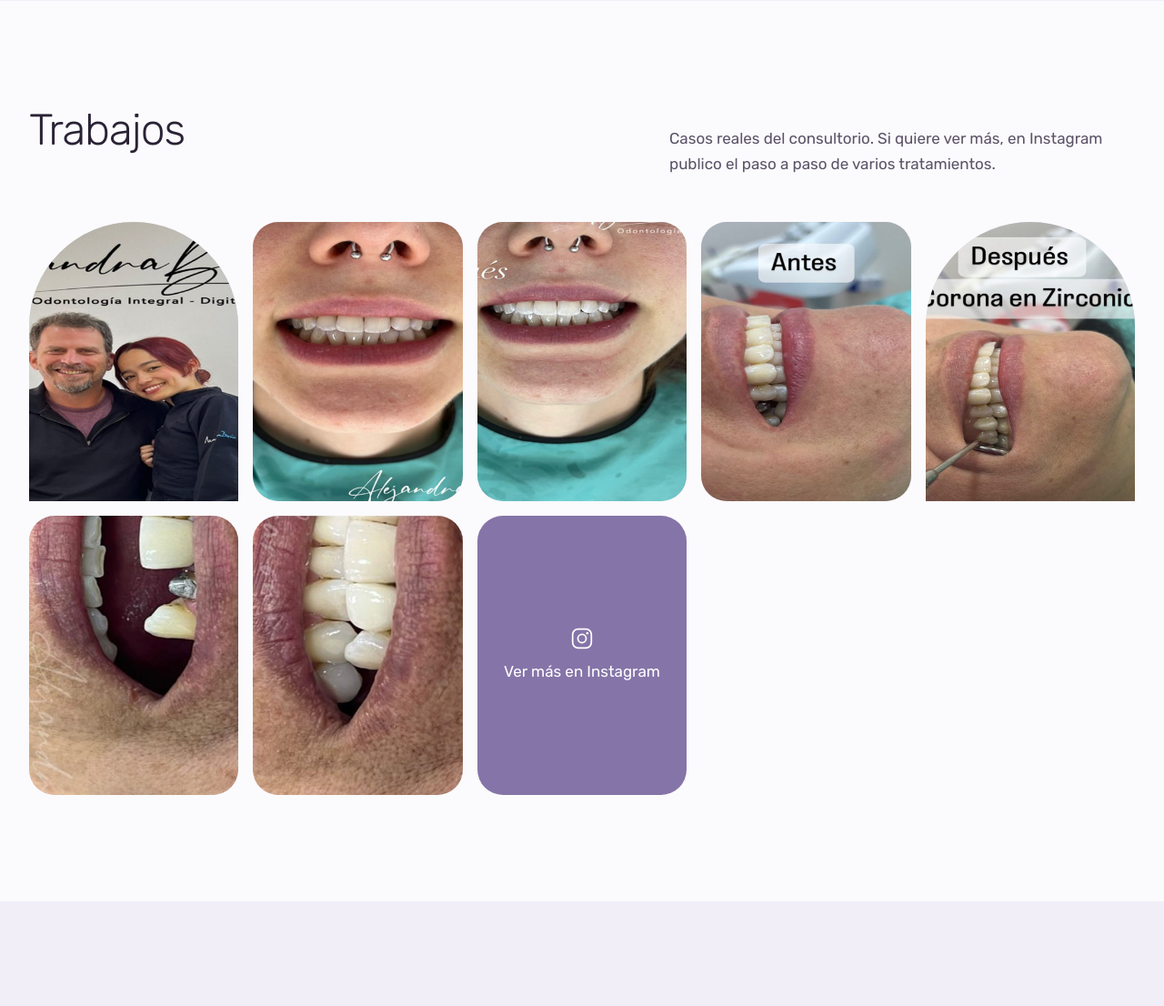
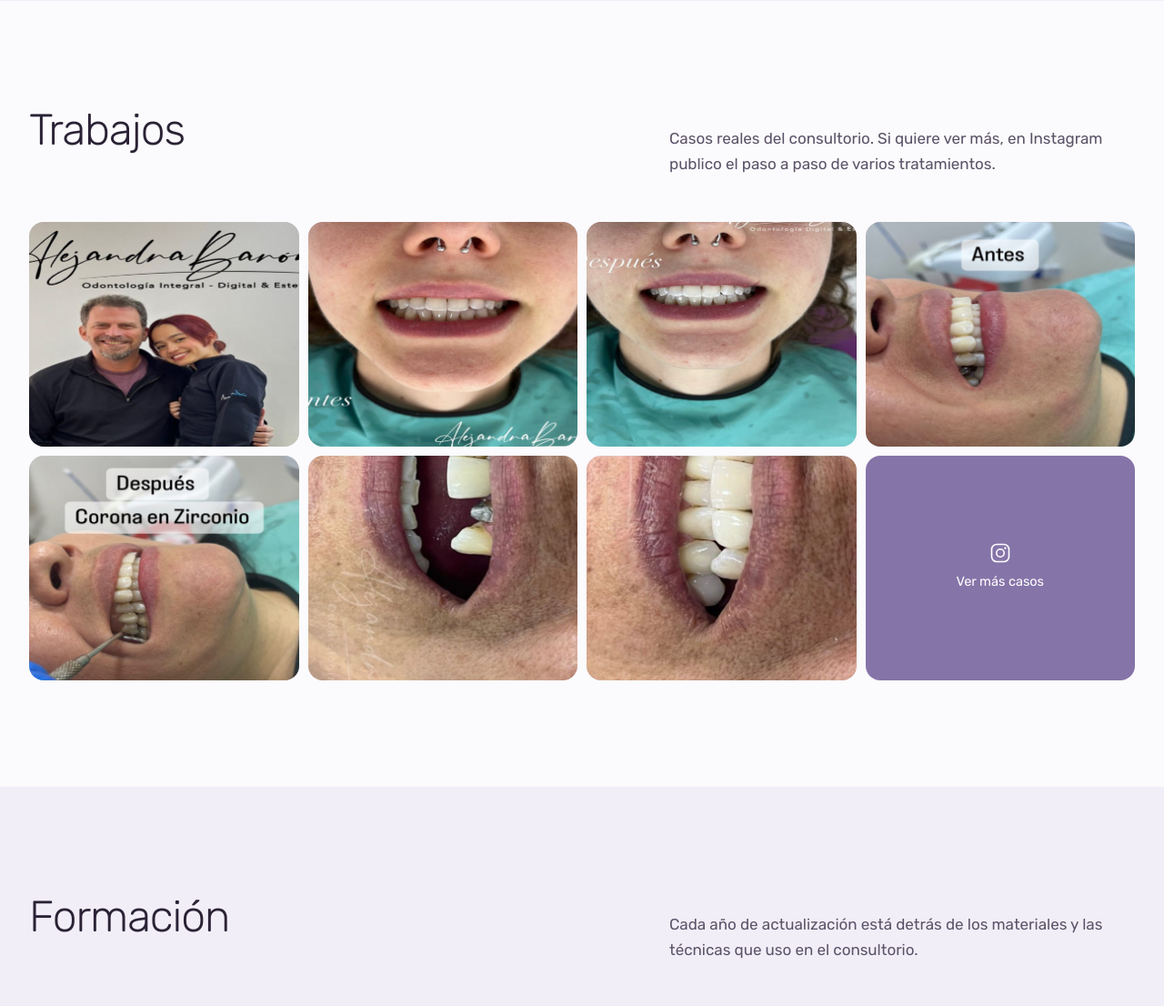
Before and after one commit to NicoMunLug/odontobaron, a PHP site: page / in a window 1280 px wide. Shown: the part 2784-3890 px from the top of the page at 91% size. Run offline with PHP 8.4, Linux system fonts and the light colour scheme; data comes from the database, SQL or seed files in the repository.

Commit message:
fix: la galería ocupaba casi mil píxeles de alto
Las piezas eran de proporción 3/4 y la rejilla se estiraba hasta llenar
más de una pantalla, con la última fila a medias y un hueco grande a la
derecha. La primera de cada cuatro llevaba además el radio del arco, que
recortaba las fotos de manera despareja.

Ahora son ocho celdas de proporción 6/5 en cuatro columnas: dos filas
parejas, sin huecos, en poco más de la mitad del espacio. El recorte se
ancla arriba porque los casos de antes y después llevan el rótulo en la
parte superior de la foto, y la celda que lleva a Instagram cierra la
rejilla en vez de romperla.

Co-Authored-By: Claude Opus 5 <noreply@anthropic.com>
Claude-Session: https://claude.ai/code/session_01MVS2wwtsBEC5MkpxbWhy8c

```diff
--- a/assets/css/app.css
+++ b/assets/css/app.css
@@ -409,22 +409,79 @@ p:last-child { margin-bottom: 0; }
    después llevan el rótulo en la parte superior de la foto. */
 .galeria {
   display: grid;
-  grid-template-columns: repeat(auto-fit, minmax(13rem, 1fr));
-  gap: 1rem;
+  grid-template-columns: repeat(4, minmax(0, 1fr));
+  gap: .625rem;
 }
 .galeria__pieza {
-  aspect-ratio: 3 / 4;
-  border-radius: var(--radio-l);
+  position: relative;
+  aspect-ratio: 6 / 5;
+  border-radius: var(--radio-m);
+  overflow: hidden;
+  background: var(--lavanda-hondo);
+  margin: 0;
+}
+.galeria__pieza img {
+  width: 100%; height: 100%;
+  object-fit: cover;
+  object-position: center top;
+  transition: transform .7s var(--paso);
+}
+.galeria__pieza:hover img { transform: scale(1.04); }
+
+/* La celda que lleva a Instagram cierra la rejilla. */
+.galeria__social {
+  display: grid;
+  place-content: center;
+  gap: .5rem;
+  justify-items: center;
+  padding: 1rem;
+  text-align: center;
+  background: var(--lila);
+  color: var(--blanco);
+  text-decoration: none;
+  font-size: .9063rem;
+  transition: background .25s var(--paso);
+}
+.galeria__social:hover { background: var(--lila-hondo); }
+
+@media (max-width: 60rem) { .galeria { grid-template-columns: repeat(3, minmax(0, 1fr)); } }
+@media (max-width: 38rem) { .galeria { grid-template-columns: repeat(2, minmax(0, 1fr)); } }
+
+/* --- Ficha de un tratamiento --------------------------------------
+   No reutiliza .perfil porque allí la columna angosta va primero: el
+   texto se encogía y la foto se estiraba a pantalla completa, dejando
+   la descripción y lo que incluye fuera de la vista. */
+.ficha {
+  display: grid;
+  grid-template-columns: minmax(0, 1.05fr) minmax(0, .95fr);
+  gap: clamp(1.75rem, 1rem + 4vw, 4rem);
+  align-items: center;
+}
+.ficha__foto {
+  aspect-ratio: 5 / 4;
+  max-height: 23rem;
+  border-radius: var(--radio-l) var(--radio-l) var(--radio-l) 5rem;
   overflow: hidden;
   background: var(--lavanda-hondo);
 }
-/* el primero y el cuarto toman el motivo del arco */
-.galeria__pieza:nth-child(4n+1) { border-radius: var(--arco); }
-.galeria__pieza img {
-  width: 100%; height: 100%; object-fit: cover;
-  transition: transform .7s var(--paso);
+.ficha__foto img { width: 100%; height: 100%; object-fit: cover; }
+.ficha__datos {
+  display: flex; flex-wrap: wrap;
+  gap: clamp(1.5rem, 1rem + 2vw, 2.75rem);
+  margin-top: 1.75rem;
+  padding-top: 1.5rem;
+  border-top: 1px solid var(--linea);
 }
-.galeria__pieza:hover img { transform: scale(1.05); }
+.ficha__dato { display: grid; gap: .15rem; }
+.ficha__dato b {
+  font-size: 1.25rem; font-weight: 300;
+  color: var(--lila-hondo); line-height: 1.2;
+}
+.ficha__dato span { font-size: .8125rem; color: var(--tinta-suave); }
+@media (max-width: 54rem) {
+  .ficha { grid-template-columns: 1fr; }
+  .ficha__foto { order: -1; max-height: 16rem; border-radius: var(--radio-l); }
+}
 
 /* --- Formularios -------------------------------------------------- */
 .campo { display: block; margin-bottom: 1.15rem; }
--- a/index.php
+++ b/index.php
@@ -152,21 +152,19 @@ require __DIR__ . '/includes/header.php';
     </div>
     <div class="galeria">
       <?php for ($i = 1; $i <= 7; $i++): ?>
-        <figure class="galeria__pieza" style="margin:0">
+        <figure class="galeria__pieza">
           <img src="<?= base_url("assets/img/galeria/trabajo-$i.jpg") ?>"
-               alt="Caso <?= $i ?> del consultorio" loading="lazy">
+               alt="Caso <?= $i ?> atendido en el consultorio" loading="lazy">
         </figure>
       <?php endfor; ?>
-      <a class="galeria__pieza" href="<?= e(instagram_url()) ?>" target="_blank" rel="noopener"
-         style="display:grid;place-items:center;background:var(--lila);color:#fff;text-decoration:none;padding:1.5rem;text-align:center">
-        <span>
-          <svg width="26" height="26" viewBox="0 0 24 24" fill="none" style="margin:0 auto .6rem" aria-hidden="true">
-            <rect x="2.5" y="2.5" width="19" height="19" rx="5.5" stroke="currentColor" stroke-width="1.6"/>
-            <circle cx="12" cy="12" r="4.2" stroke="currentColor" stroke-width="1.6"/>
-            <circle cx="17.4" cy="6.6" r="1.2" fill="currentColor"/>
-          </svg>
-          Ver más en Instagram
-        </span>
+      <a class="galeria__pieza galeria__social" href="<?= e(instagram_url()) ?>"
+         target="_blank" rel="noopener">
+        <svg width="24" height="24" viewBox="0 0 24 24" fill="none" aria-hidden="true">
+          <rect x="2.5" y="2.5" width="19" height="19" rx="5.5" stroke="currentColor" stroke-width="1.6"/>
+          <circle cx="12" cy="12" r="4.2" stroke="currentColor" stroke-width="1.6"/>
+          <circle cx="17.4" cy="6.6" r="1.2" fill="currentColor"/>
+        </svg>
+        Ver más casos
       </a>
     </div>
   </div>
```
